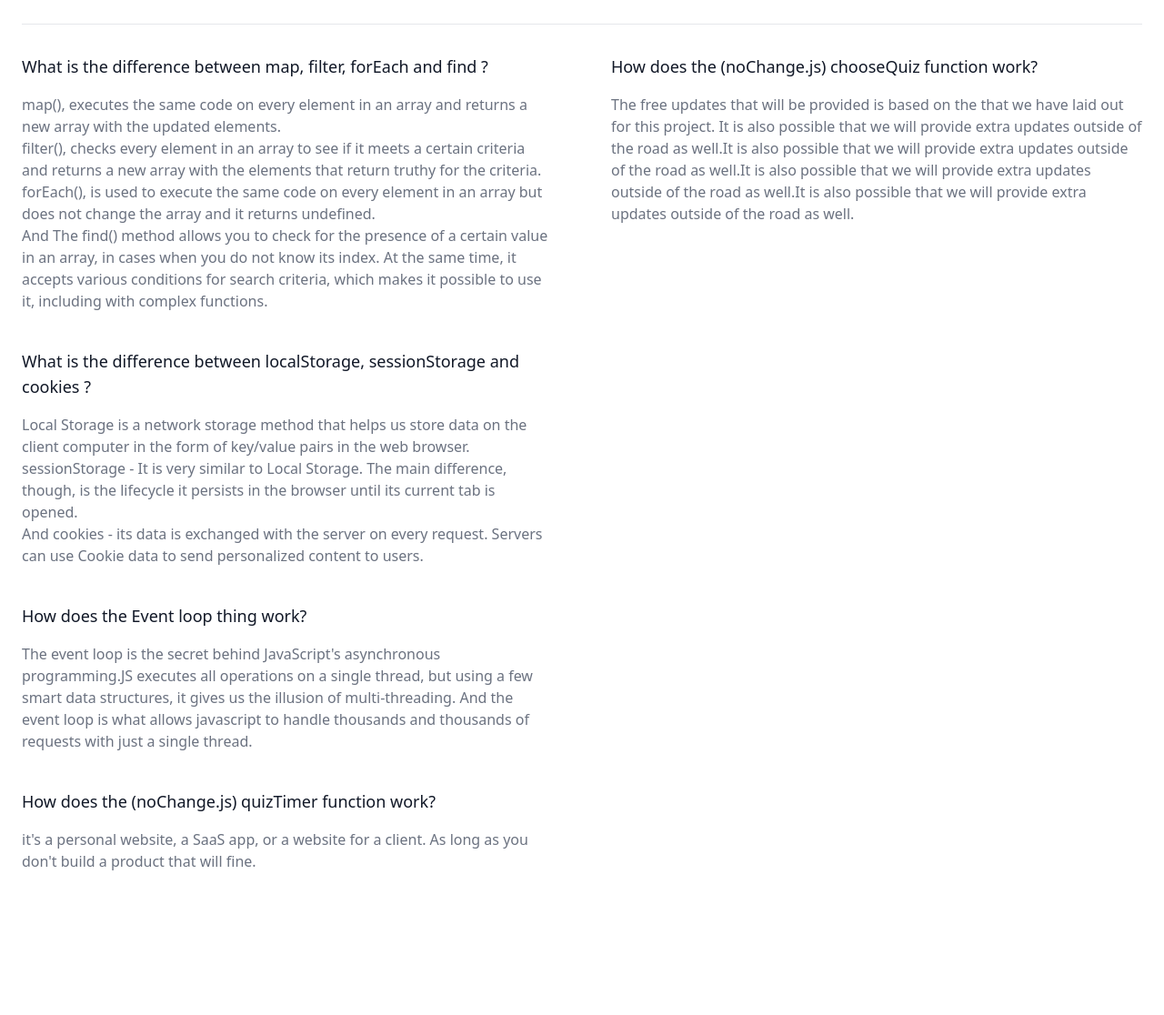
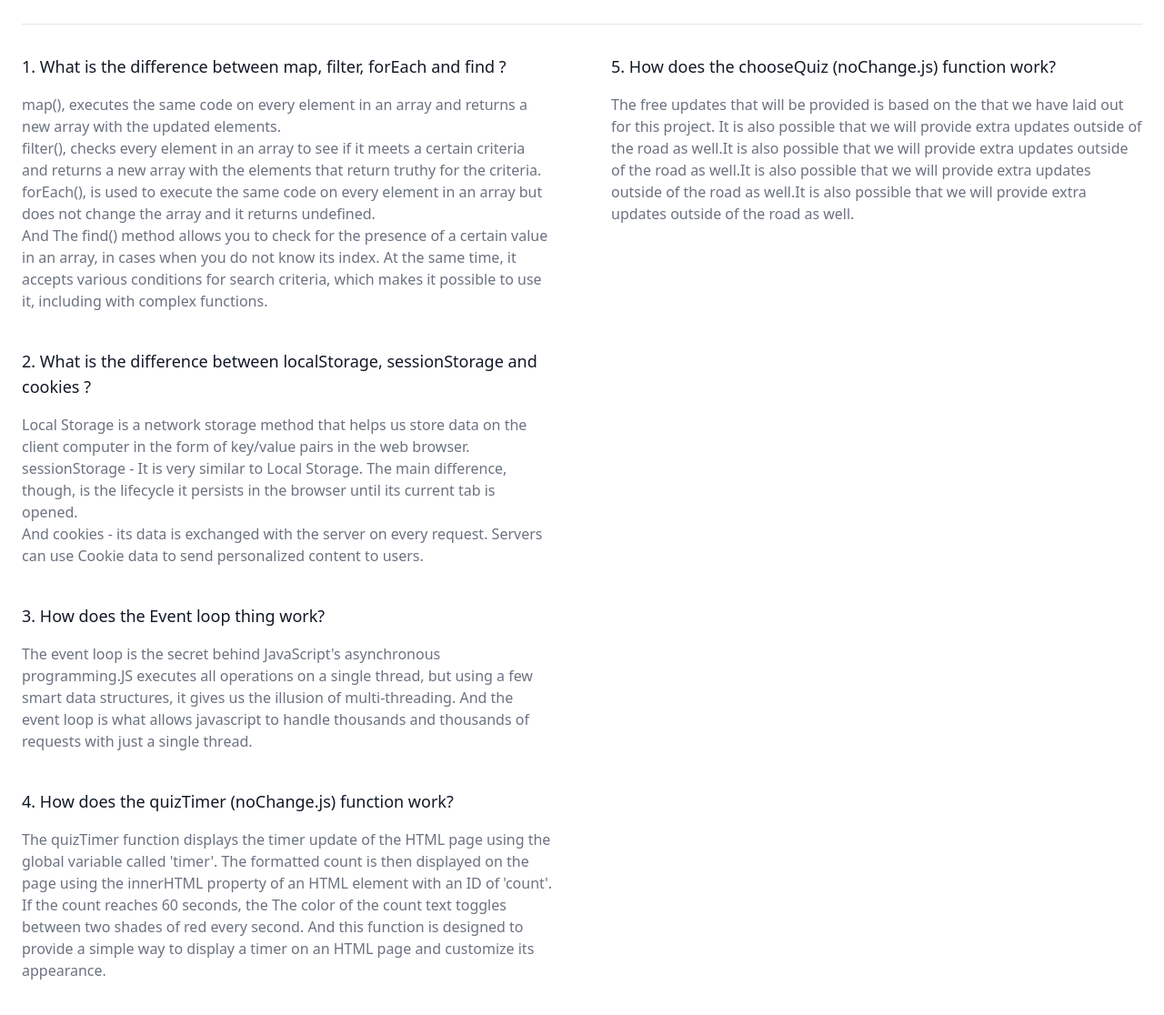
Before and after one commit to Alamin0x01/Quizes-Hero, a plain HTML site: page blog.html in a window 1280 px wide. Shown: the part 110-1226 px from the top of the page at 91% size. Before the commit the page ends 1173 px from the top, so only its background shows below. Drawn offline with nearby package versions, Linux system fonts and the light colour scheme.

Commit message:
4 no. question- answer

```diff
--- a/blog.html
+++ b/blog.html
@@ -23,7 +23,7 @@
               <h3
                 class="flex items-center mb-4 text-lg font-medium text-gray-900 dark:text-white"
               >
-                What is the difference between map, filter, forEach and find ?
+               1. What is the difference between map, filter, forEach and find ?
               </h3>
               <p class="text-gray-500 dark:text-gray-400">
                 map(), executes the same code on every element in an array and
@@ -44,7 +44,7 @@
               <h3
                 class="flex items-center mb-4 text-lg font-medium text-gray-900 dark:text-white"
               >
-                What is the difference between localStorage, sessionStorage and
+               2. What is the difference between localStorage, sessionStorage and
                 cookies ?
               </h3>
               <p class="text-gray-500 dark:text-gray-400">
@@ -62,7 +62,7 @@
               <h3
                 class="flex items-center mb-4 text-lg font-medium text-gray-900 dark:text-white"
               >
-                How does the Event loop thing work?
+               3. How does the Event loop thing work?
               </h3>
               <p class="text-gray-500 dark:text-gray-400">
                 The event
@@ -74,11 +74,10 @@
               <h3
                 class="flex items-center mb-4 text-lg font-medium text-gray-900 dark:text-white"
               >
-                How does the (noChange.js) quizTimer function work?
+              4.  How does the quizTimer (noChange.js) function work?
               </h3>
               <p class="text-gray-500 dark:text-gray-400">
-                it's a personal website, a SaaS app, or a website for a client.
-                As long as you don't build a product that will fine.
+                The quizTimer function displays the timer update of the HTML page using the global variable called 'timer'. The formatted count is then displayed on the page using the innerHTML property of an HTML element with an ID of 'count'. If the count reaches 60 seconds, the The color of the count text toggles between two shades of red every second. And this function is designed to provide a simple way to display a timer on an HTML page and customize its appearance.
               </p>
             </div>
           </div>
@@ -87,7 +86,7 @@
               <h3
                 class="flex items-center mb-4 text-lg font-medium text-gray-900 dark:text-white"
               >
-                How does the (noChange.js) chooseQuiz function work?
+              5.  How does the chooseQuiz (noChange.js) function work?
               </h3>
               <p class="text-gray-500 dark:text-gray-400">
                 The free updates that will be provided is based on the that we
```
